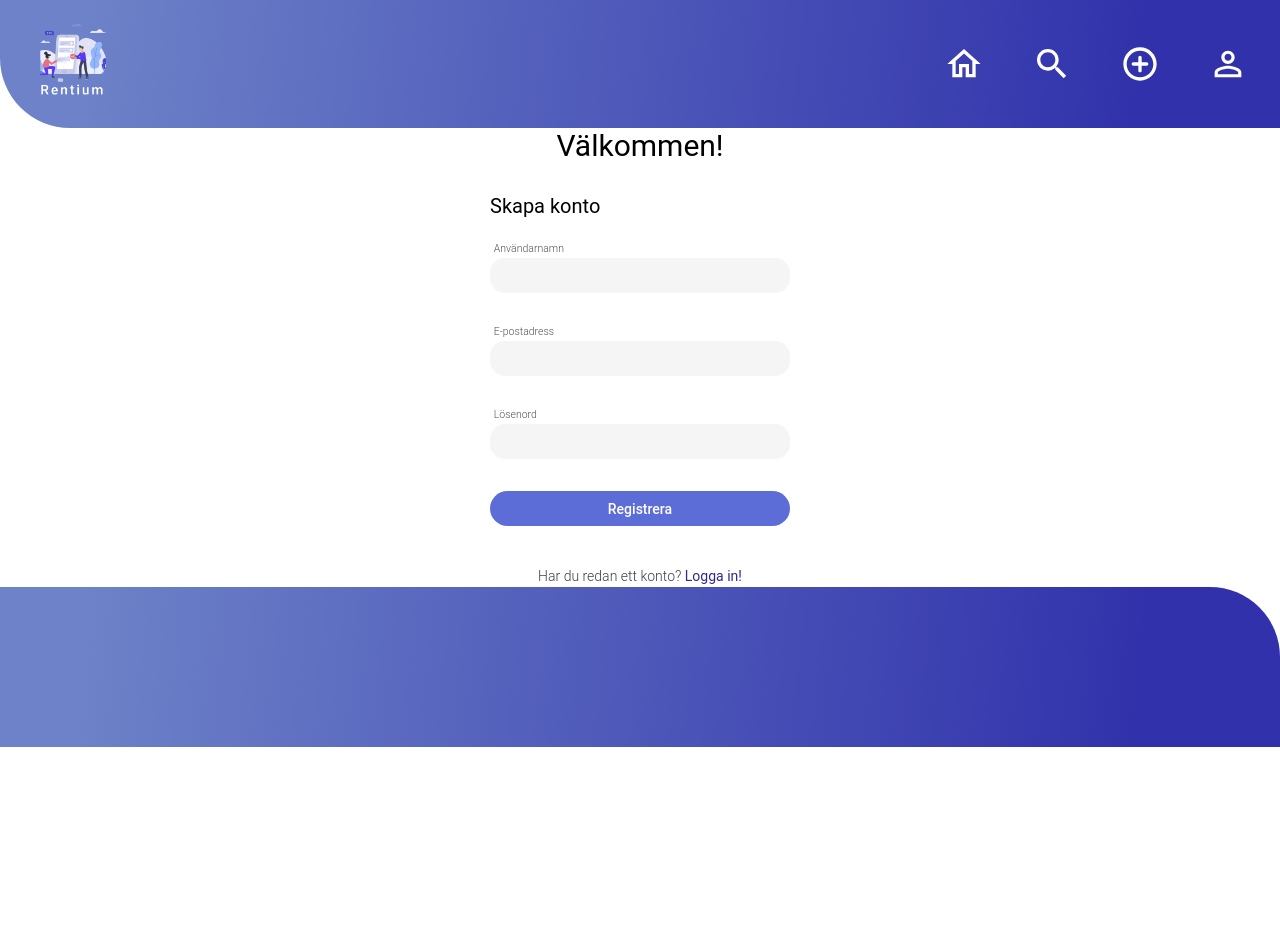
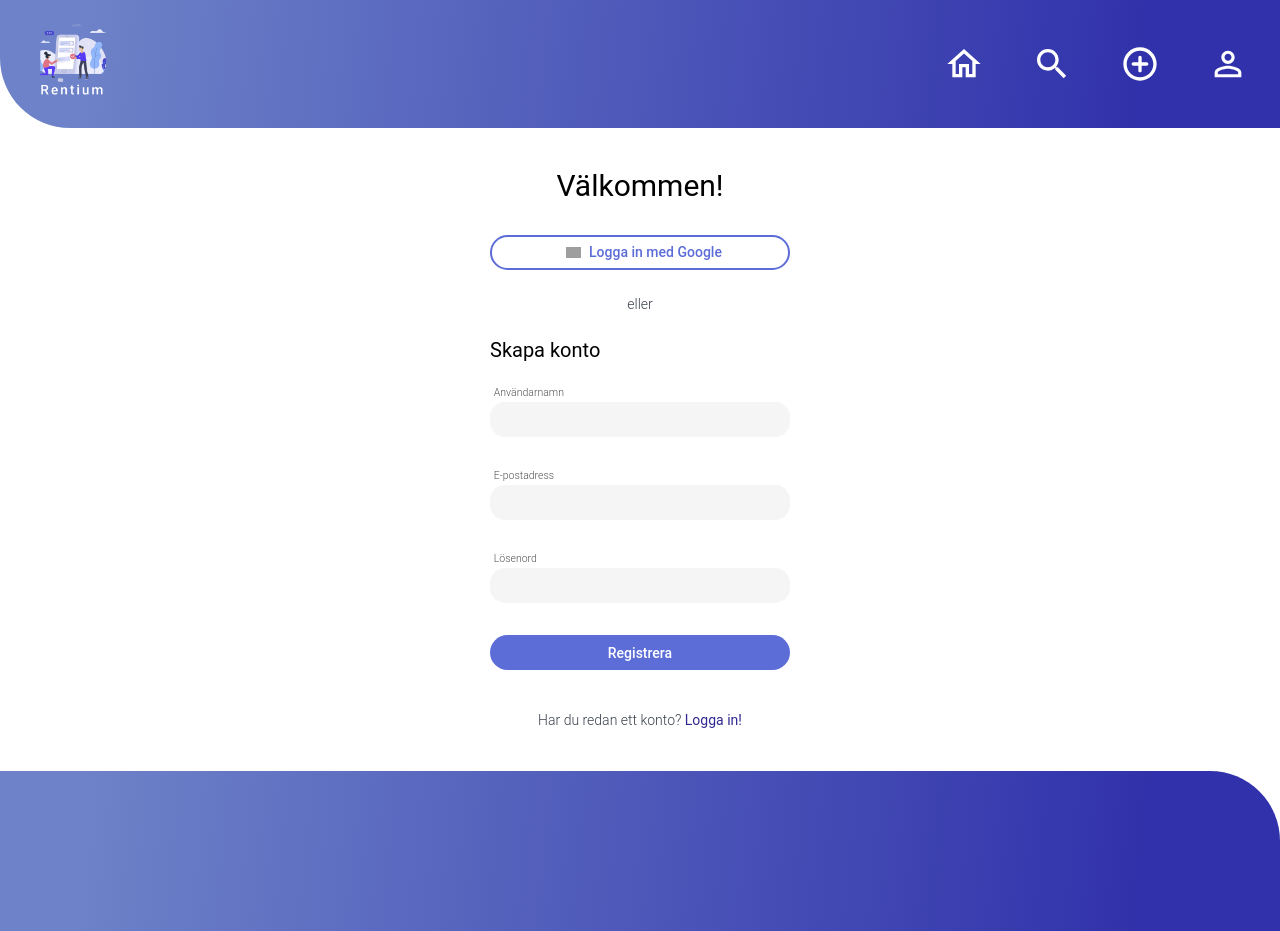
Before and after one commit to empafrontend/Rentium, a React (Create React App) app: page /sign-up in a window 1280 px wide. Before the commit the page ends 800 px from the top, so only its background shows below. Built offline with nearby package versions, Linux system fonts and the light colour scheme; grey boxes are pictures that could not be loaded.

Commit message:
added google login button to existing sign in and signi up pages (user session not saved)

```diff
--- a/src/signInAndSignUp/SignIn.tsx
+++ b/src/signInAndSignUp/SignIn.tsx
@@ -1,9 +1,14 @@
-import { Box, Button, Container, Typography } from '@mui/material';
+import { Box, Button, Typography } from '@mui/material';
+import firebase from 'firebase/compat/app';
 import { useFormik } from 'formik';
 import { Link } from 'react-router-dom';
 import * as yup from 'yup';
 import { useUser } from '../Context/UserContextProvider';
+import { firebaseConfig, GoogleLogin } from '../firebase';
+import ContentContainer from '../shared/ContentContainer';
 import InputField from '../shared/InputField';
+
+firebase.initializeApp(firebaseConfig);
 
 const validationSchema = yup.object({
   username: yup
@@ -27,15 +32,16 @@ const SignIn = () => {
   });
 
   return (
-    <Container
+    <ContentContainer>
+      <Box
         sx={{
           display: 'flex',
           flexDirection: 'column',
           alignItems: 'center',
-        rowGap: 5,
+          rowGap: 3,
         }}
       >
-      <Typography component="h2" variant="h1" mb={-1}>
+        <Typography component="h2" variant="h1">
           Välkommen tillbaka!
         </Typography>
         <Box
@@ -46,6 +52,27 @@ const SignIn = () => {
           sx={{ display: 'flex', flexDirection: 'column', rowGap: 4 }}
           onSubmit={formik.handleSubmit}
         >
+          <Button
+            variant="contained"
+            onClick={GoogleLogin}
+            sx={{
+              background: '#fff',
+              border: 'solid #5D6DD8 2px',
+              color: '#5D6DD8',
+              '&:hover': { background: '#ECEFFF' },
+            }}
+          >
+            <img
+              alt="Google"
+              width="15px"
+              src="https://upload.wikimedia.org/wikipedia/commons/5/53/Google_%22G%22_Logo.svg"
+              style={{ margin: 8 }}
+            />
+            Logga in med Google
+          </Button>
+          <Typography variant="body1" my={-1} sx={{ alignSelf: 'center' }}>
+            eller
+          </Typography>
           <Typography component="h1" variant="h3" mb={-1}>
             Logga in
           </Typography>
@@ -79,7 +106,8 @@ const SignIn = () => {
             <Link to="/sign-up">Registrera dig!</Link>
           </Box>
         </Typography>
-    </Container>
+      </Box>
+    </ContentContainer>
   );
 };
 
--- a/src/signInAndSignUp/SignUp.tsx
+++ b/src/signInAndSignUp/SignUp.tsx
@@ -1,8 +1,10 @@
-import { Box, Button, Container, Typography } from '@mui/material';
+import { Box, Button, Typography } from '@mui/material';
 import { useFormik } from 'formik';
 import { Link } from 'react-router-dom';
 import * as yup from 'yup';
 import { useUser } from '../Context/UserContextProvider';
+import { GoogleLogin } from '../firebase';
+import ContentContainer from '../shared/ContentContainer';
 import InputField from '../shared/InputField';
 
 const validationSchema = yup.object({
@@ -28,7 +30,8 @@ const SignUp = () => {
   });
 
   return (
-    <Container
+    <ContentContainer>
+      <Box
         sx={{
           display: 'flex',
           flexDirection: 'column',
@@ -36,7 +39,7 @@ const SignUp = () => {
           rowGap: 5,
         }}
       >
-      <Typography component="h2" variant="h1" mb={-1}>
+        <Typography component="h1" variant="h1" mb={-1}>
           Välkommen!
         </Typography>{' '}
         <Box
@@ -47,6 +50,27 @@ const SignUp = () => {
           sx={{ display: 'flex', flexDirection: 'column', rowGap: 4 }}
           onSubmit={formik.handleSubmit}
         >
+          <Button
+            variant="contained"
+            onClick={GoogleLogin}
+            sx={{
+              background: '#fff',
+              border: 'solid #5D6DD8 2px',
+              color: '#5D6DD8',
+              '&:hover': { background: '#ECEFFF' },
+            }}
+          >
+            <img
+              alt="Google"
+              width="15px"
+              src="https://upload.wikimedia.org/wikipedia/commons/5/53/Google_%22G%22_Logo.svg"
+              style={{ margin: 8 }}
+            />
+            Logga in med Google
+          </Button>
+          <Typography variant="body1" my={-1} sx={{ alignSelf: 'center' }}>
+            eller
+          </Typography>
           <Typography component="h1" variant="h3" mb={-1}>
             Skapa konto
           </Typography>
@@ -88,7 +112,8 @@ const SignUp = () => {
             <Link to="/sign-in">Logga in!</Link>
           </Box>
         </Typography>
-    </Container>
+      </Box>
+    </ContentContainer>
   );
 };
 export default SignUp;
```
Lines whose indentation alone changed are shown as unchanged.
